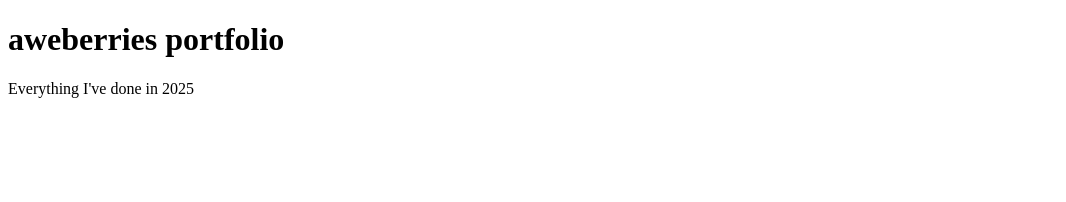
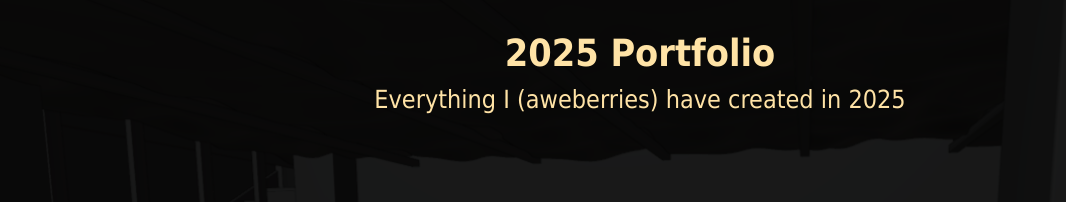
Before and after one commit to aweberries/portfolio, a plain HTML site: page index.html in a window 1280 px wide. Shown: the whole page, without its empty margins (0-1066 px from the left). Drawn offline with Linux system fonts and the light colour scheme.

Commit message:
Base polished

```diff
--- a/index.html
+++ b/index.html
@@ -1,9 +1,15 @@
 <!DOCTYPE html>
-<html>
+<html lang="en">
+    <head>
+        <link rel="stylesheet" type="text/css" href="style.css">
+        <title>aweberries portfolio</title>
+    </head>
     <body>
-        <div class="introduction">
-            <h1>aweberries portfolio</h1>
-            <p>Everything I've done in 2025</p>
-        </div>
+        <section>
+            <div class="introduction">
+                <h1>2025 Portfolio</h1>
+                <p1>Everything I (aweberries) have created in 2025</p1>
+            </div>
+        </section>
     </body>
 </html>
--- a/style.css
+++ b/style.css
@@ -1,6 +1,30 @@
+body {
+    font-family: Tahoma;
+    margin: 0;
+    background: black;
+}
+
+section {
+    height: 100vh;
+    display: grid;
+    position: relative;
+}
+section::before {
+    content: "";
+    position: absolute;
+    inset: 0;
+
+    background-image: url(images/blendershowcase.png);
+    background-size: cover;
+    background-position: center;
+    opacity: 0.15;
+}
+
 .introduction {
-    padding: 30px;
+    padding: 15px;
     text-align: center;
-    color: black;
-    font-size: 30px;
+    color: rgb(255, 227, 166);
+    font-size: 25px;
+    line-height: 15px;
+    isolation: isolate;
 }
```
Also changed, not shown: images/blendershowcase.png (added), 1 other file.
